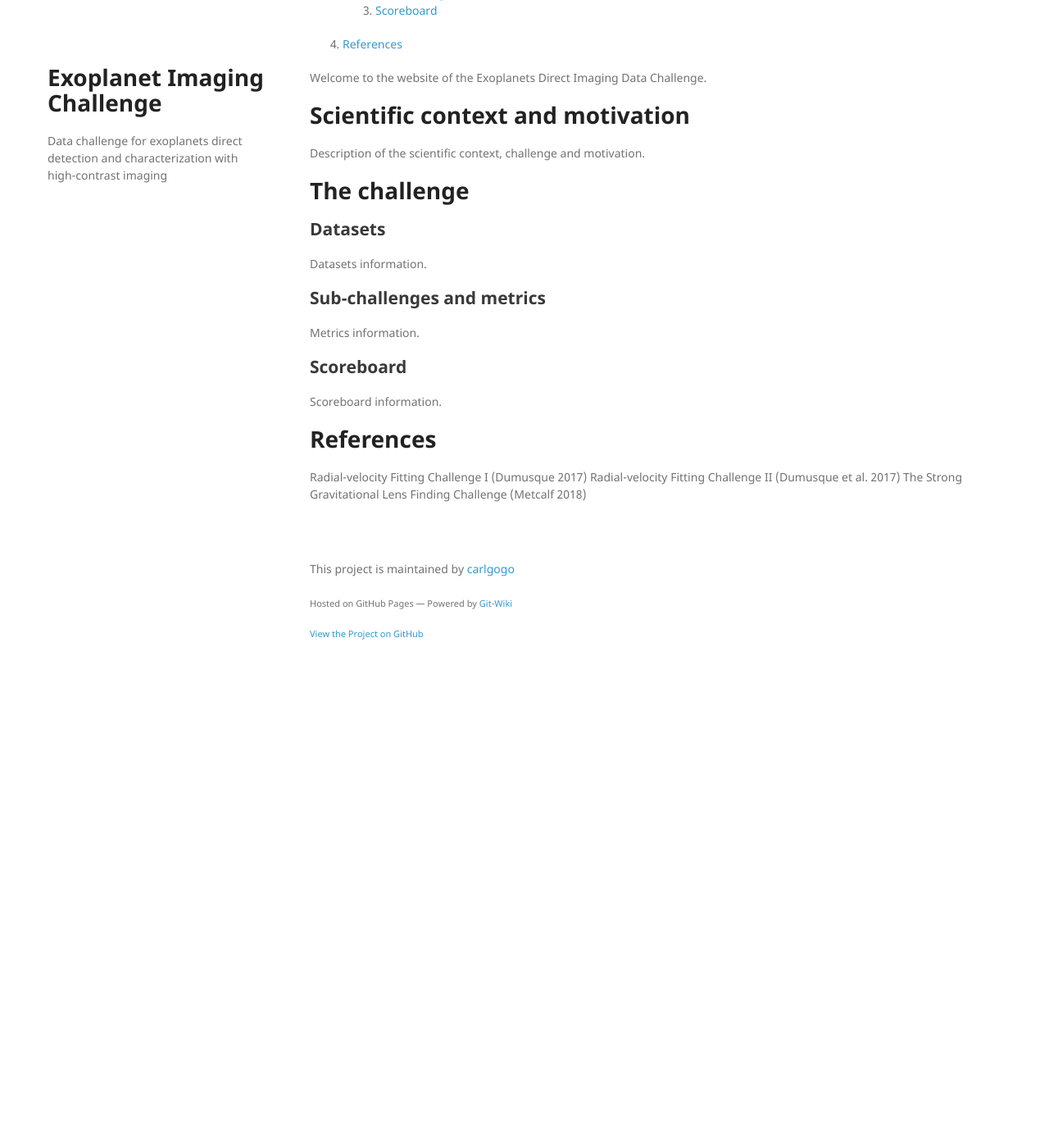
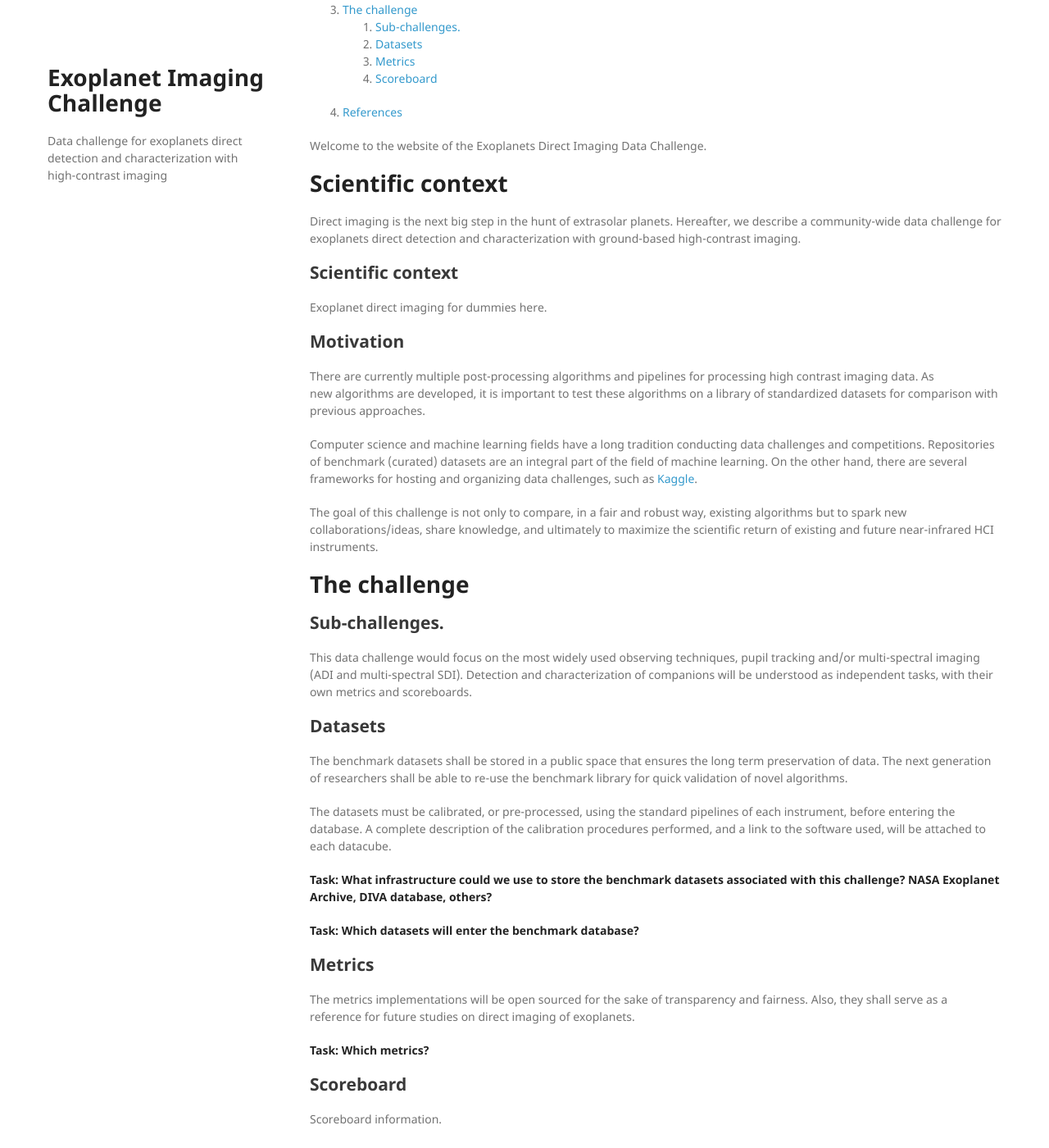
Before and after one commit to carlgogo/exoimaging_challenge, a Jekyll site: the page built from index.md, in a window 1280 px wide and 1400 px high, scrolled down 225 px. Shown: the whole window at 82% size. Built offline with Jekyll 4.4.1, drawn with Linux system fonts in a browser that asks for light colours; nearby versions of some CDN libraries; our own code applies the rules of GitHub Pages for plain Markdown files; before the commit the page ends 1023 px from its top, so only the background shows below that; some of the changed text lies outside the part shown.

Commit message:
Initial info and tasks

```diff
--- a/index.md
+++ b/index.md
@@ -1,20 +1,30 @@
 Welcome to the website of the Exoplanets Direct Imaging Data Challenge.
 
-# Scientific context and motivation
+# Scientific context
 {% include_relative pages/context.md %}
 
 # The challenge
 
+## Sub-challenges.
+{% include_relative pages/subchallenges.md %}
+
 ## Datasets
 {% include_relative pages/datasets.md %}
 
-## Sub-challenges and metrics
+## Metrics
 {% include_relative pages/metrics.md %}
 
 ## Scoreboard
 {% include_relative pages/score.md %}
 
 # References
-Radial-velocity Fitting Challenge I (Dumusque 2017)
-Radial-velocity Fitting Challenge II (Dumusque et al. 2017)
-The Strong Gravitational Lens Finding Challenge (Metcalf 2018)
+A non-exhaustive list of past and on-going astronomical data challenges:
+
+* Supernova Photometric Classification Challenge (Kessler 2010). [Arxiv](https://arxiv.org/abs/1001.5210).
+* Results from the Supernova Photometric Classification Challenge (Kessler 2010). [Arxiv](https://arxiv.org/abs/1008.1024).
+* Radial-velocity Fitting Challenge I (Dumusque 2017). [Arxiv](https://arxiv.org/abs/1607.06487).
+* Radial-velocity Fitting Challenge II (Dumusque et al. 2017). [Arxiv](https://arxiv.org/abs/1609.03674).
+* The Strong Gravitational Lens Finding Challenge (Metcalf 2018). [Arxiv](https://arxiv.org/abs/1802.03609).
+* WFIRST: Microlensing Analysis Data Challenge (Street 2018). [Website](http://microlensing-source.org/).
+* [WFIRST Exoplanet Data Challenges](https://wfirst.ipac.caltech.edu/sims/CGI_Data_Challenges.html)
+* The Photometric LSST Astronomical Time-Series Classification Challenge (PLAsTiCC). [Website](https://plasticcblog.wordpress.com/).
--- a/pages/context.md
+++ b/pages/context.md
@@ -1 +1,13 @@
-Description of the scientific context, challenge and motivation.
+Direct imaging is the next big step in the hunt of extrasolar planets. Hereafter, we describe a community-wide data challenge for exoplanets direct detection and characterization with ground-based high-contrast imaging.
+
+## Scientific context
+
+Exoplanet direct imaging for dummies here.
+
+## Motivation
+
+There are currently multiple post-processing algorithms and pipelines for processing high contrast imaging data. As new algorithms are developed, it is important to test these algorithms on a library of standardized datasets for comparison with previous approaches.
+
+Computer science and machine learning fields have a long tradition conducting data challenges and competitions. Repositories of benchmark (curated) datasets are an integral part of the field of machine learning. On the other hand, there are several frameworks for hosting and organizing data challenges, such as [Kaggle](www.kaggle.com).
+
+ The goal of this challenge is not only to compare, in a fair and robust way, existing algorithms but to spark new collaborations/ideas, share knowledge, and ultimately to maximize the scientific return of existing and future near-infrared HCI instruments.
--- a/pages/datasets.md
+++ b/pages/datasets.md
@@ -1 +1,7 @@
-Datasets information.
+The benchmark datasets shall be stored in a public space that ensures the long term preservation of data. The next generation of researchers shall be able to re-use the benchmark library for quick validation of novel algorithms.
+
+The datasets must be calibrated, or pre-processed, using the standard pipelines of each instrument, before entering the database. A complete description of the calibration procedures performed, and a link to the software used, will be attached to each datacube.
+
+**Task: What infrastructure could we use to store the benchmark datasets associated with this challenge? NASA Exoplanet Archive, DIVA database, others?**
+
+**Task: Which datasets will enter the benchmark database?**
--- a/pages/metrics.md
+++ b/pages/metrics.md
@@ -1 +1,3 @@
-Metrics information.
+The metrics implementations will be open sourced for the sake of transparency and fairness. Also, they shall serve as a reference for future studies on direct imaging of exoplanets.
+
+**Task: Which metrics?**
--- a/pages/score.md
+++ b/pages/score.md
@@ -1 +1,3 @@
 Scoreboard information.
+
+**Taks: What framework will be using? Kaggle is not suited for this challenge as they focus solely on supervised learning problems.**
--- /dev/null
+++ b/pages/subchallenges.md
@@ -0,0 +1 @@
+This data challenge would focus on the most widely used observing techniques, pupil tracking and/or multi-spectral imaging (ADI and multi-spectral SDI). Detection and characterization of companions will be understood as independent tasks, with their own metrics and scoreboards.
```
